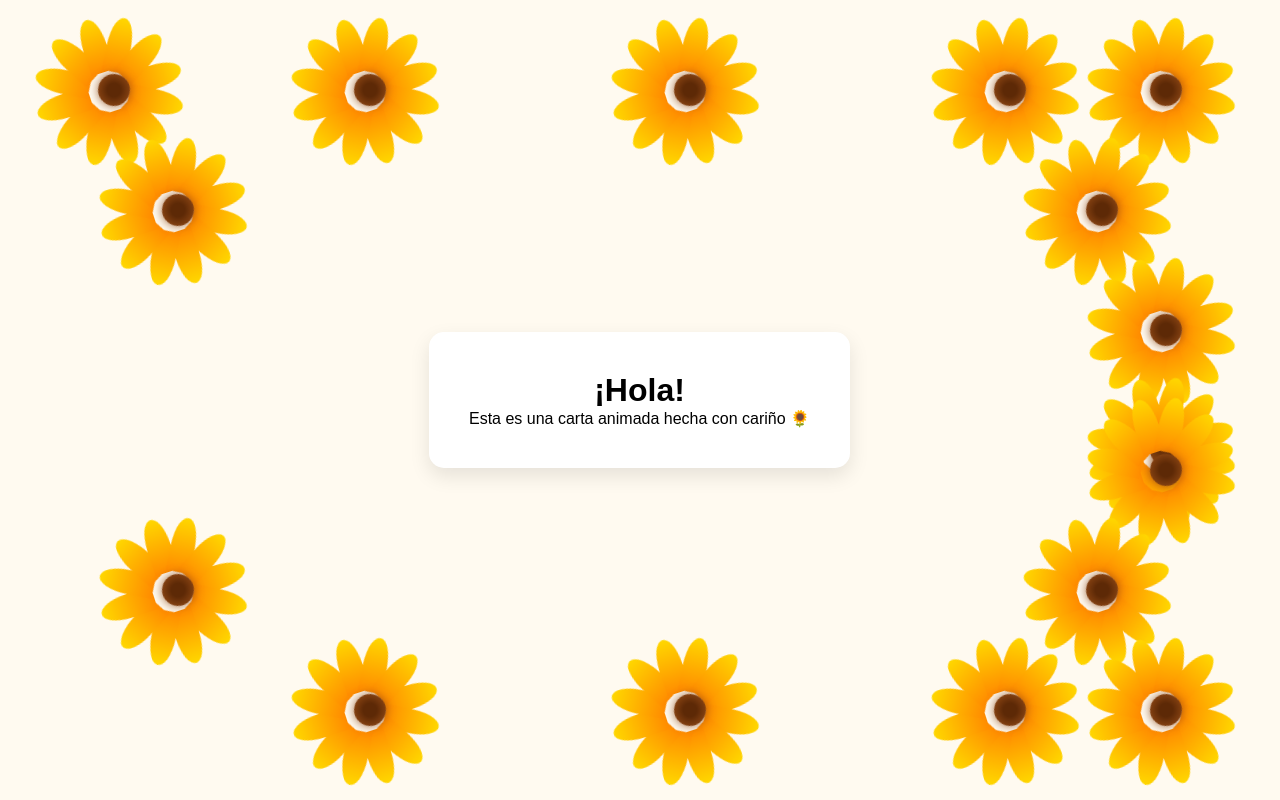
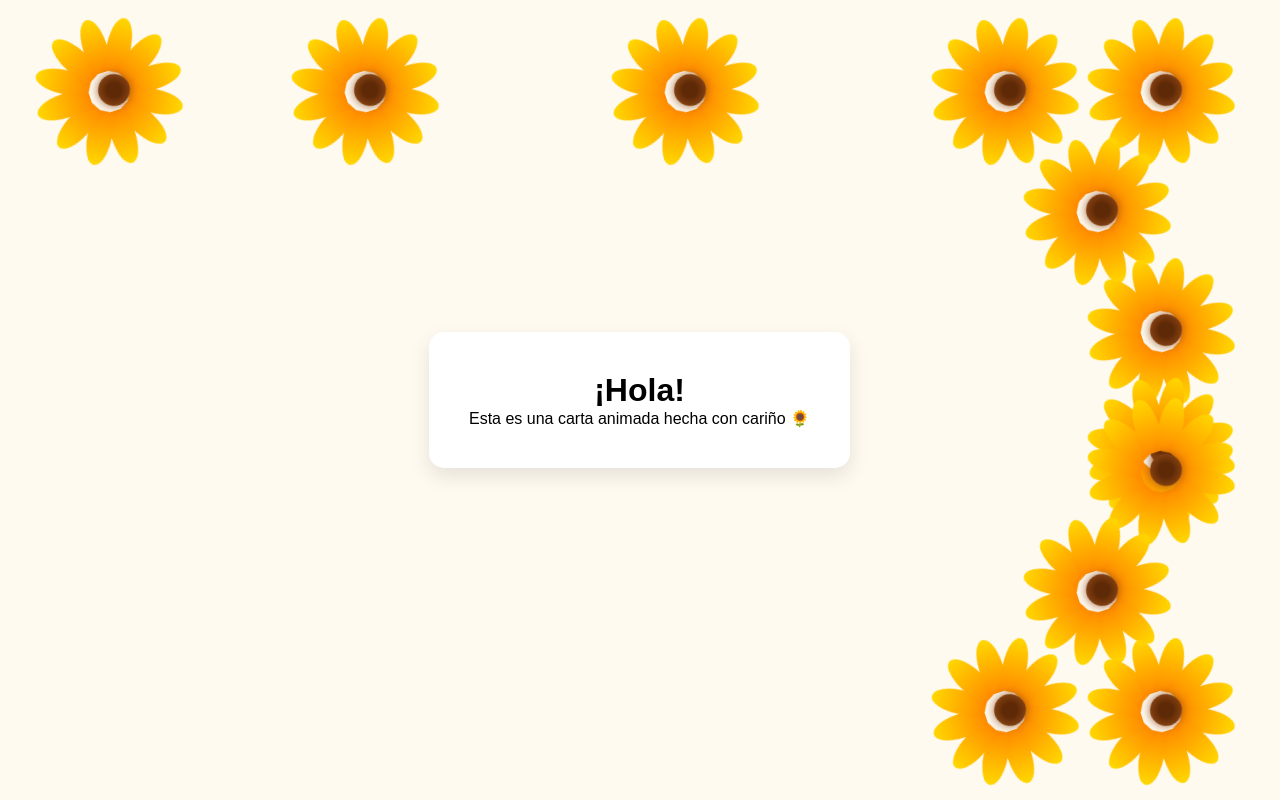
Before and after one commit to jesus-fd/cara-najibi, a plain HTML site: page index.html in a window 1280 px wide. Drawn offline with Linux system fonts and the light colour scheme.

Commit message:
Update index.html

```diff
--- a/index.html
+++ b/index.html
@@ -3,12 +3,12 @@
 <head>
   <meta charset="UTF-8">
   <meta name="viewport" content="width=device-width, initial-scale=1.0">
-  <title>Carta con Girasoles Animados</title>
+  <title>Carta con Girasoles Perfectos</title>
   <link rel="stylesheet" href="estilo.css">
 </head>
 <body>
   <div class="girasoles">
-    <!-- 16 girasoles perfectamente distribuidos -->
+    <!-- 12 girasoles bien espaciados -->
     <div class="girasol g1"><div class="petalo"></div><div class="petalo"></div><div class="petalo"></div><div class="petalo"></div><div class="petalo"></div><div class="petalo"></div><div class="petalo"></div><div class="petalo"></div><div class="petalo"></div><div class="petalo"></div><div class="petalo"></div><div class="petalo"></div></div>
     <div class="girasol g2"><div class="petalo"></div><div class="petalo"></div><div class="petalo"></div><div class="petalo"></div><div class="petalo"></div><div class="petalo"></div><div class="petalo"></div><div class="petalo"></div><div class="petalo"></div><div class="petalo"></div><div class="petalo"></div><div class="petalo"></div></div>
     <div class="girasol g3"><div class="petalo"></div><div class="petalo"></div><div class="petalo"></div><div class="petalo"></div><div class="petalo"></div><div class="petalo"></div><div class="petalo"></div><div class="petalo"></div><div class="petalo"></div><div class="petalo"></div><div class="petalo"></div><div class="petalo"></div></div>
@@ -21,10 +21,6 @@
     <div class="girasol g10"><div class="petalo"></div><div class="petalo"></div><div class="petalo"></div><div class="petalo"></div><div class="petalo"></div><div class="petalo"></div><div class="petalo"></div><div class="petalo"></div><div class="petalo"></div><div class="petalo"></div><div class="petalo"></div><div class="petalo"></div></div>
     <div class="girasol g11"><div class="petalo"></div><div class="petalo"></div><div class="petalo"></div><div class="petalo"></div><div class="petalo"></div><div class="petalo"></div><div class="petalo"></div><div class="petalo"></div><div class="petalo"></div><div class="petalo"></div><div class="petalo"></div><div class="petalo"></div></div>
     <div class="girasol g12"><div class="petalo"></div><div class="petalo"></div><div class="petalo"></div><div class="petalo"></div><div class="petalo"></div><div class="petalo"></div><div class="petalo"></div><div class="petalo"></div><div class="petalo"></div><div class="petalo"></div><div class="petalo"></div><div class="petalo"></div></div>
-    <div class="girasol g13"><div class="petalo"></div><div class="petalo"></div><div class="petalo"></div><div class="petalo"></div><div class="petalo"></div><div class="petalo"></div><div class="petalo"></div><div class="petalo"></div><div class="petalo"></div><div class="petalo"></div><div class="petalo"></div><div class="petalo"></div></div>
-    <div class="girasol g14"><div class="petalo"></div><div class="petalo"></div><div class="petalo"></div><div class="petalo"></div><div class="petalo"></div><div class="petalo"></div><div class="petalo"></div><div class="petalo"></div><div class="petalo"></div><div class="petalo"></div><div class="petalo"></div><div class="petalo"></div></div>
-    <div class="girasol g15"><div class="petalo"></div><div class="petalo"></div><div class="petalo"></div><div class="petalo"></div><div class="petalo"></div><div class="petalo"></div><div class="petalo"></div><div class="petalo"></div><div class="petalo"></div><div class="petalo"></div><div class="petalo"></div><div class="petalo"></div></div>
-    <div class="girasol g16"><div class="petalo"></div><div class="petalo"></div><div class="petalo"></div><div class="petalo"></div><div class="petalo"></div><div class="petalo"></div><div class="petalo"></div><div class="petalo"></div><div class="petalo"></div><div class="petalo"></div><div class="petalo"></div><div class="petalo"></div></div>
   </div>
 
   <div class="carta">
```
